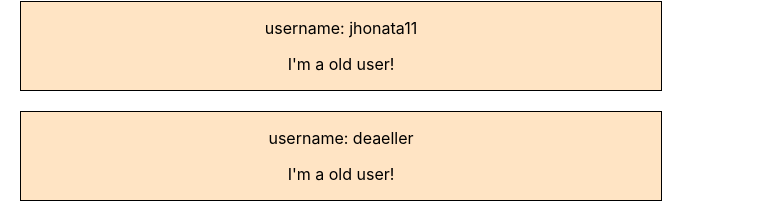
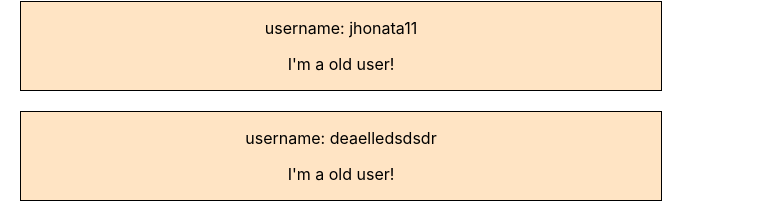
Before and after one commit to gabieller/react-udemy, a React (Create React App) app in the folder task01/task01/: page / in a window 1280 px wide. Shown: the part 175-393 px from the top of the page, without its empty margins (0-776 px from the left). Built offline with nearby package versions, Linux system fonts and the light colour scheme.

Commit message:
testing git

```diff
--- a/task01/task01/src/App.js
+++ b/task01/task01/src/App.js
@@ -8,7 +8,7 @@ class App extends Component {
     username: [
       { user: "gabieller" },
       { user: "jhonata11" },
-      { user: "deaeller" },
+      { user: "deaelledsdsdr" },
     ],
   };
 
```
